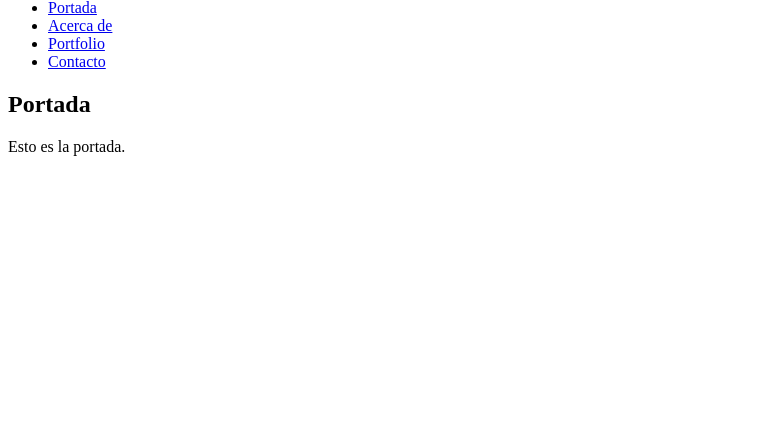
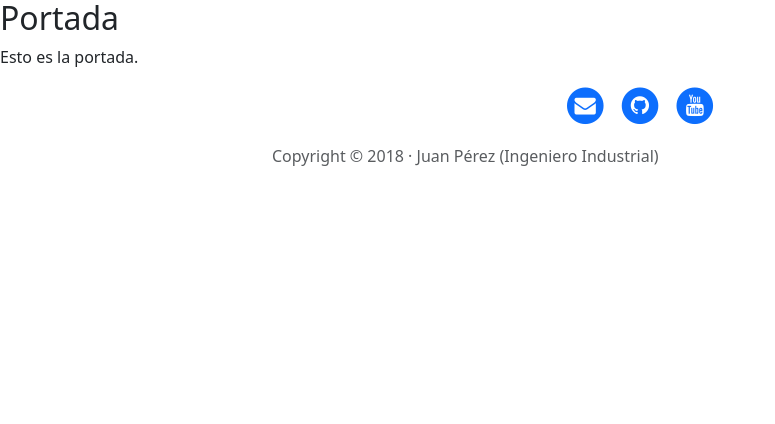
Before and after one commit to fcrespo8/webpersonal, a Django app: template core/templates/core/home.html in a window 1280 px wide. Shown: the part 81-505 px from the top of the page, without its empty margins (0-775 px from the left). Run offline with Django 4.2, Linux system fonts and the light colour scheme; the template is opened without the code that fills it, so the values that code supplies are empty; some libraries are stand-ins or nearby versions.

Commit message:
base modified with JP template video 22

```diff
--- a/core/templates/core/base.html
+++ b/core/templates/core/base.html
@@ -1,20 +1,111 @@
 <!DOCTYPE html>
 <html lang="es">
+
   <head>
-  <meta charset="UTF-8">
-  <meta name="viewport" content="width=device-width, initial-scale=1.0">
-  <title>  {% block title %}{% endblock %} | Mi Web personal</title>
+
+    <meta charset="utf-8">
+    <meta name="viewport" content="width=device-width, initial-scale=1, shrink-to-fit=no">
+
+    <title>{% block title %}{% endblock %} | Juan Pérez</title>
+
+    <!-- Estilos y fuentes del template  -->
+    <link href="vendor/bootstrap/css/bootstrap.min.css" rel="stylesheet">
+    <link href="vendor/font-awesome/css/font-awesome.min.css" rel="stylesheet" type="text/css">
+    <link href='https://fonts.googleapis.com/css?family=Lora:400,700,400italic,700italic' rel='stylesheet' type='text/css'>
+    <link href='https://fonts.googleapis.com/css?family=Open+Sans:300italic,400italic,600italic,700italic,800italic,400,300,600,700,800' rel='stylesheet' type='text/css'>
+    <link href="css/clean-blog.min.css" rel="stylesheet">
+
   </head>
+
   <body>
-  <!-- Cabecera y menu-->
-  <h1>Mi Web Personal</h1>
-  <ul>
-    <li><a href="{% url 'home' %}">Portada</a></li>
-    <li><a href="{% url 'about' %}">Acerca de</a></li>
-    <li><a href="{% url 'portfolio' %}">Portfolio</a></li>
-    <li><a href="{% url 'contact' %}">Contacto</a></li>
+
+    <!-- Navegación -->
+    <nav class="navbar navbar-expand-lg navbar-light fixed-top" id="mainNav">
+      <div class="container">
+        <a class="navbar-brand" href="{% url 'home' %}">Juan Pérez</a>
+        <button class="navbar-toggler navbar-toggler-right" type="button" data-toggle="collapse" data-target="#navbarResponsive" aria-controls="navbarResponsive" aria-expanded="false" aria-label="Toggle navigation">
+          Menú
+          <i class="fa fa-bars"></i>
+        </button>
+        <div class="collapse navbar-collapse" id="navbarResponsive">
+          <ul class="navbar-nav ml-auto">
+            <li class="nav-item">
+              <a class="nav-link" href="{% url 'home' %}">Portada</a>
+            </li>
+            <li class="nav-item">
+              <a class="nav-link" href="{% url 'about' %}">Acerca de</a>
+            </li>
+            <li class="nav-item">
+              <a class="nav-link" href="{% url 'portfolio' %}">Portafolio</a>
+            </li>
+            <li class="nav-item">
+              <a class="nav-link" href="{% url 'contact' %}">Contacto</a>
+            </li>
           </ul>
+        </div>
+      </div>
+    </nav>
+
+    <!-- Cabecera -->
+    <header class="masthead" style="background-image: url('img/home-bg.jpg')">
+      <div class="overlay"></div>
+      <div class="container">
+        <div class="row">
+          <div class="col-lg-8 col-md-10 mx-auto">
+            <div class="site-heading">
+              <h1>Juan Pérez</h1>
+              <span class="subheading">Ingeniero Industrial</span>
+            </div>
+          </div>
+        </div>
+      </div>
+    </header>
+
     <!-- Contenido -->
-  {% block content %}{% endblock %}
+    {% block content %} {% endblock %}
+
+    <!-- Pié de página -->
+    <footer>
+      <div class="container">
+        <div class="row">
+          <div class="col-lg-8 col-md-10 mx-auto">
+            <ul class="list-inline text-center">
+              <li class="list-inline-item">
+                <a href="#">
+                  <span class="fa-stack fa-lg">
+                    <i class="fa fa-circle fa-stack-2x"></i>
+                    <i class="fa fa-envelope fa-stack-1x fa-inverse"></i>
+                  </span>
+                </a>
+              </li>
+              <li class="list-inline-item">
+                <a href="#">
+                  <span class="fa-stack fa-lg">
+                    <i class="fa fa-circle fa-stack-2x"></i>
+                    <i class="fa fa-github fa-stack-1x fa-inverse"></i>
+                  </span>
+                </a>
+              </li>
+              <li class="list-inline-item">
+                <a href="#">
+                  <span class="fa-stack fa-lg">
+                    <i class="fa fa-circle fa-stack-2x"></i>
+                    <i class="fa fa-youtube fa-stack-1x fa-inverse"></i>
+                  </span>
+                </a>
+              </li>
+            </ul>
+            <p class="copyright text-muted">Copyright &copy; 2018 · Juan Pérez (Ingeniero Industrial) </p>
+          </div>
+        </div>
+      </div>
+    </footer>
+
+    <!-- Bootstrap y Javascripts -->
+    <script src="vendor/jquery/jquery.min.js"></script>
+    <script src="vendor/bootstrap/js/bootstrap.bundle.min.js"></script>
+    <script src="js/clean-blog.min.js"></script>
+
   </body>
+
 </html>
```
Lines whose indentation alone changed are shown as unchanged.
